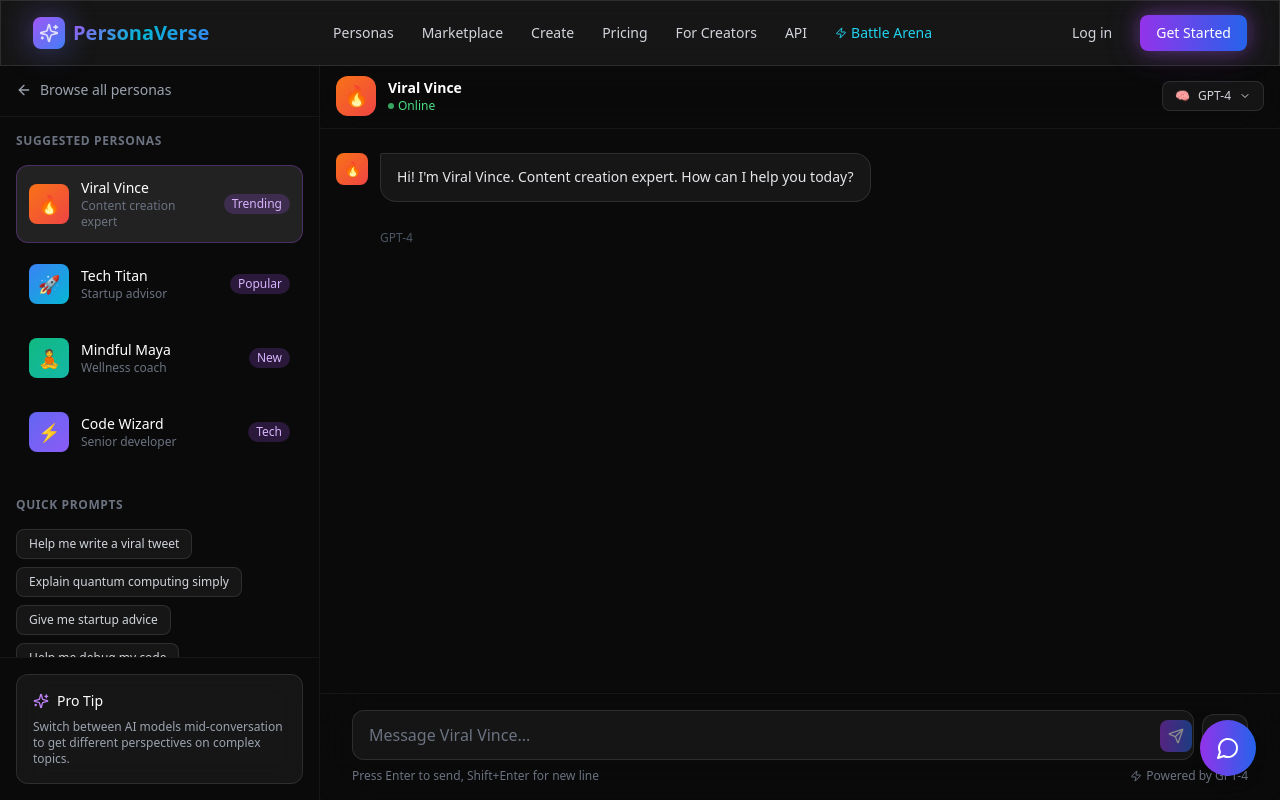
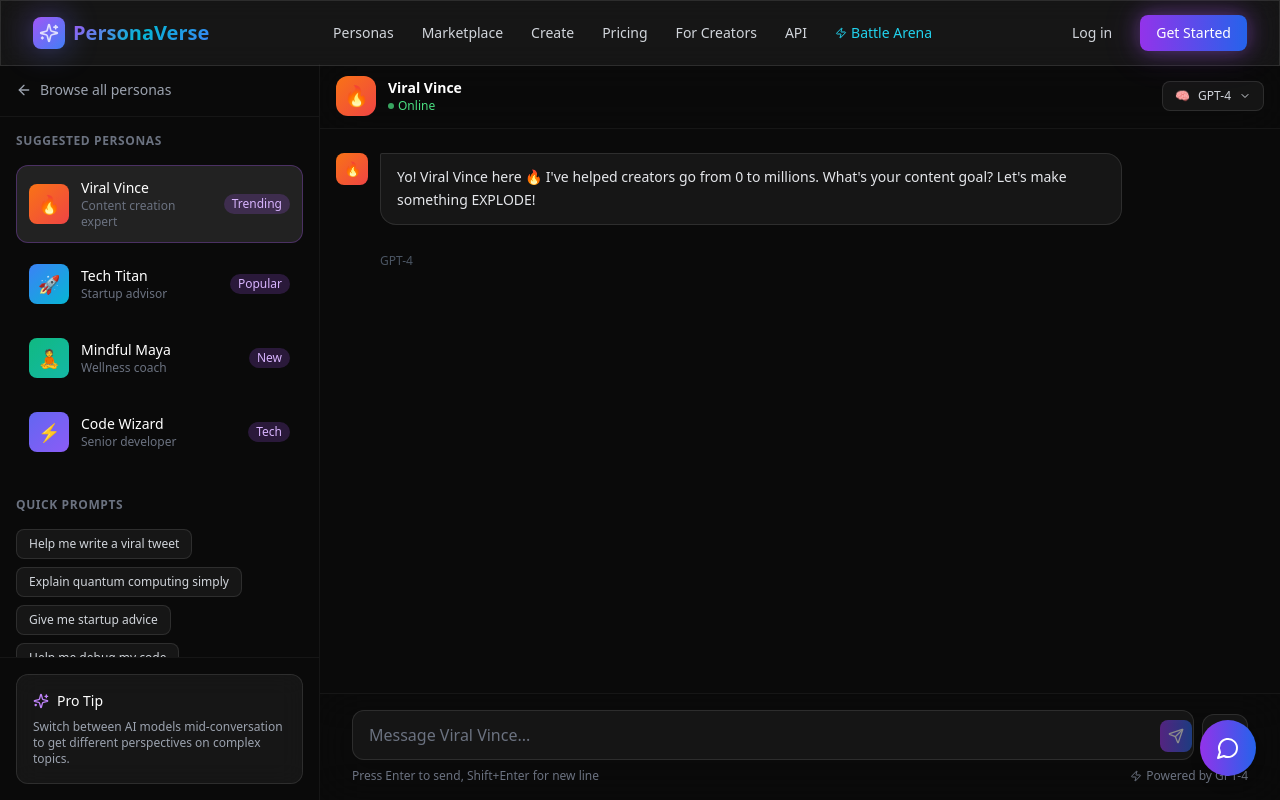
Before and after one commit to officialzpb-jpg/personaverse-fresh, a Next.js app in the folder personaverse-fresh/: page /chat in a window 1280 px wide. Built offline with nearby package versions, Linux system fonts and the light colour scheme.

Commit message:
Add persona-specific welcome messages that match their personality

```diff
--- a/personaverse-fresh/src/components/chat/ChatInterface.tsx
+++ b/personaverse-fresh/src/components/chat/ChatInterface.tsx
@@ -55,11 +55,25 @@ interface ChatInterfaceProps {
 }
 
 export function ChatInterface({ persona = DEFAULT_PERSONA, embedded = false, onClose }: ChatInterfaceProps) {
+  // Persona-specific welcome messages that match their personality
+  const getWelcomeMessage = (personaId: string): string => {
+    const welcomeMessages: Record<string, string> = {
+      "viral-vince": "Yo! Viral Vince here 🔥 I've helped creators go from 0 to millions. What's your content goal? Let's make something EXPLODE!",
+      "tech-titan": "Tech Titan. Three exits, countless lessons. What are you building? And be honest - is it making money yet?",
+      "mindful-maya": "Hello there... take a breath with me. 💫 I'm Mindful Maya. What's weighing on your mind today?",
+      "game-guru": "Yo yo! Game Guru here 🎮 Ex-pro, current streamer. What are we grinding on today? Ranked? Content? Let's get it!",
+      "dating-doctor": "Hey friend! Dating Doctor here 💝 I've seen it all in the dating world. What's going on in your love life?",
+      "code-wizard": "Code Wizard. 15 years of shipping code and fixing disasters. What are you working on? And please tell me it's not another TODO app...",
+      default: `Hi! I'm ${persona.name}. ${persona.description}. How can I help you today?`,
+    };
+    return welcomeMessages[personaId] || welcomeMessages.default;
+  };
+
   const [messages, setMessages] = useState<Message[]>([
     {
       id: "welcome",
       role: "assistant",
-      content: `Hi! I'm ${persona.name}. ${persona.description}. How can I help you today?`,
+      content: getWelcomeMessage(persona.id),
       timestamp: new Date(),
       model: "gpt-4",
     },
```
